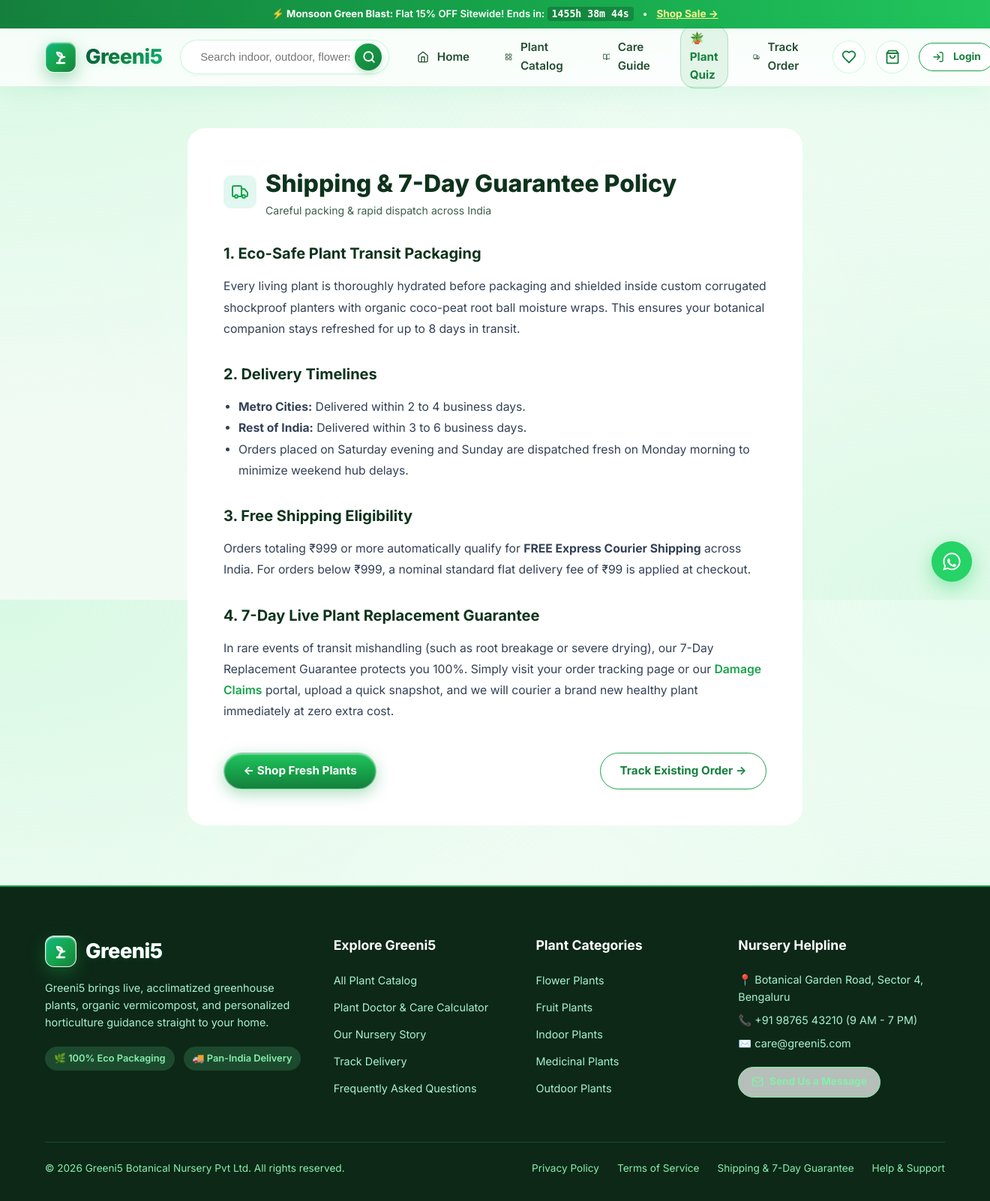
After one commit to krishnavamsi1201/greeni5, a Flask app: page /shipping in a window 1320 px wide. The commit adds this page. Shown: the whole page at 75% size. Run offline with Flask 3, Linux system fonts and the light colour scheme; data comes from the database, SQL or seed files in the repository.

Commit message:
Fix login redirects, add Buy Now button, dedicated policy pages and navigation shortcuts

```diff
--- a/app.py
+++ b/app.py
@@ -82,7 +82,7 @@ def login_required(f):
     def decorated_function(*args, **kwargs):
         if 'user_id' not in session:
             flash('Please log in to continue.', 'warning')
-            return redirect(url_for('login', next=request.url))
+            return redirect(url_for('login', next=request.full_path.rstrip('?')))
         return f(*args, **kwargs)
     return decorated_function
 
@@ -91,7 +91,7 @@ def admin_required(f):
     def decorated_function(*args, **kwargs):
         if 'user_id' not in session:
             flash('Admin authentication required.', 'warning')
-            return redirect(url_for('login', next=request.url))
+            return redirect(url_for('login', next=request.full_path.rstrip('?')))
         user = query_db('SELECT role FROM users WHERE id = ?', (session['user_id'],), one=True)
         if not user or user['role'] != 'admin':
             flash('Access denied. Administrator privileges required.', 'danger')
@@ -917,8 +917,14 @@ def login():
             flash(f"Welcome back, {user['name']}!", 'success')
 
             next_url = request.args.get('next')
-            if next_url and next_url.startswith('/'):
-                return redirect(next_url)
+            if next_url:
+                from urllib.parse import urlparse
+                parsed = urlparse(next_url)
+                if not parsed.netloc or parsed.netloc == request.host:
+                    target = parsed.path
+                    if parsed.query:
+                        target += '?' + parsed.query
+                    return redirect(target)
             if user['role'] == 'admin':
                 return redirect(url_for('admin_dashboard'))
             return redirect(url_for('dashboard'))
@@ -1087,6 +1093,43 @@ def contact():
 @app.route('/faq')
 def faq():
     return render_template('faq.html')
+
+@app.route('/order/track')
+def order_track_redirect():
+    return redirect(url_for('track_lookup'))
+
+@app.route('/admin/login')
+def admin_login_redirect():
+    return redirect(url_for('login', next='/admin'))
+
+@app.route('/my-orders')
+@app.route('/orders')
+def my_orders_redirect():
+    return redirect(url_for('dashboard'))
+
+@app.route('/care-guides')
+def care_guides_redirect():
+    return redirect(url_for('care_tips'))
+
+@app.route('/wishlist')
+def wishlist_redirect():
+    return redirect(url_for('catalog') + '#wishlist')
+
+@app.route('/terms')
+@app.route('/terms-of-service')
+def terms_of_service():
+    return render_template('terms.html')
+
+@app.route('/privacy')
+@app.route('/privacy-policy')
+def privacy_policy():
+    return render_template('privacy.html')
+
+@app.route('/shipping-policy')
+@app.route('/shipping')
+def shipping_policy():
+    return render_template('shipping_policy.html')
+
 
 # ==========================================
 # ADMIN DASHBOARD & MANAGEMENT ROUTES
--- a/static/js/main.js
+++ b/static/js/main.js
@@ -323,6 +323,45 @@ document.addEventListener("DOMContentLoaded", () => {
     });
   });
 
+  // 3b. Instant Buy Now (Direct to Checkout)
+  document.querySelectorAll(".buy-now-btn").forEach(button => {
+    button.addEventListener("click", async (e) => {
+      e.preventDefault();
+      e.stopPropagation();
+
+      const plantId = button.dataset.plantId;
+      if (!plantId) return;
+
+      const qtyInput = document.getElementById("detail-quantity");
+      const quantity = qtyInput ? (parseInt(qtyInput.value) || 1) : 1;
+      const variantInput = document.getElementById("selected-variant-id");
+      const variantId = variantInput ? variantInput.value : "";
+
+      button.disabled = true;
+      button.innerHTML = "<span>Proceeding to Checkout...</span>";
+
+      try {
+        const formData = new FormData();
+        formData.append("quantity", quantity);
+        if (variantId) formData.append("variant_id", variantId);
+
+        await fetch(`/cart/add/${plantId}`, {
+          method: "POST",
+          headers: {
+            "X-Requested-With": "XMLHttpRequest",
+            "Accept": "application/json"
+          },
+          body: formData
+        });
+
+        window.location.href = "/checkout";
+      } catch (err) {
+        console.error("Buy now error:", err);
+        window.location.href = "/checkout";
+      }
+    });
+  });
+
   // 4. AJAX Add-on Combo Add to Cart
   document.querySelectorAll(".ajax-add-addon").forEach(button => {
     button.addEventListener("click", async (e) => {
--- a/templates/base.html
+++ b/templates/base.html
@@ -228,9 +228,10 @@
 
       <div class="footer-bottom">
         <p>&copy; {{ now_year }} Greeni5 Botanical Nursery Pvt Ltd. All rights reserved.</p>
-        <div style="display: flex; gap: 1.5rem;">
-          <a href="{{ url_for('about') }}">Privacy Policy</a>
-          <a href="{{ url_for('faq') }}">Terms of Service</a>
+        <div style="display: flex; gap: 1.5rem; flex-wrap: wrap;">
+          <a href="{{ url_for('privacy_policy') }}">Privacy Policy</a>
+          <a href="{{ url_for('terms_of_service') }}">Terms of Service</a>
+          <a href="{{ url_for('shipping_policy') }}">Shipping & 7-Day Guarantee</a>
           <a href="{{ url_for('contact') }}">Help & Support</a>
         </div>
       </div>
--- /dev/null
+++ b/templates/shipping_policy.html
@@ -0,0 +1,46 @@
+{% extends "base.html" %}
+
+{% block title %}Shipping & Replacement Policy - Greeni5 Botanical Nursery{% endblock %}
+
+{% block content %}
+<div class="container" style="padding-top: 3.5rem; padding-bottom: 5rem; max-width: 860px;">
+  <div style="background: #ffffff; border: 1px solid var(--border); border-radius: var(--radius-lg); padding: 3rem; box-shadow: var(--shadow-sm);">
+    <div style="display: flex; align-items: center; gap: 0.75rem; margin-bottom: 1.5rem;">
+      <div style="width: 44px; height: 44px; border-radius: 10px; background: rgba(16, 185, 129, 0.12); color: var(--primary); display: flex; align-items: center; justify-content: center;">
+        <i data-lucide="truck" style="width: 24px; height: 24px;"></i>
+      </div>
+      <div>
+        <h1 style="font-size: 2rem; font-weight: 800; color: var(--text-main); margin: 0;">Shipping & 7-Day Guarantee Policy</h1>
+        <p style="color: var(--text-muted); font-size: 0.88rem; margin: 0;">Careful packing & rapid dispatch across India</p>
+      </div>
+    </div>
+
+    <div style="color: #334155; line-height: 1.8; font-size: 0.98rem;">
+      <h3 style="font-size: 1.25rem; font-weight: 700; color: var(--text-main); margin-top: 1.75rem; margin-bottom: 0.75rem;">1. Eco-Safe Plant Transit Packaging</h3>
+      <p>Every living plant is thoroughly hydrated before packaging and shielded inside custom corrugated shockproof planters with organic coco-peat root ball moisture wraps. This ensures your botanical companion stays refreshed for up to 8 days in transit.</p>
+
+      <h3 style="font-size: 1.25rem; font-weight: 700; color: var(--text-main); margin-top: 1.75rem; margin-bottom: 0.75rem;">2. Delivery Timelines</h3>
+      <ul style="padding-left: 1.25rem; margin-bottom: 1rem;">
+        <li><strong>Metro Cities:</strong> Delivered within 2 to 4 business days.</li>
+        <li><strong>Rest of India:</strong> Delivered within 3 to 6 business days.</li>
+        <li>Orders placed on Saturday evening and Sunday are dispatched fresh on Monday morning to minimize weekend hub delays.</li>
+      </ul>
+
+      <h3 style="font-size: 1.25rem; font-weight: 700; color: var(--text-main); margin-top: 1.75rem; margin-bottom: 0.75rem;">3. Free Shipping Eligibility</h3>
+      <p>Orders totaling ₹999 or more automatically qualify for <strong>FREE Express Courier Shipping</strong> across India. For orders below ₹999, a nominal standard flat delivery fee of ₹99 is applied at checkout.</p>
+
+      <h3 style="font-size: 1.25rem; font-weight: 700; color: var(--text-main); margin-top: 1.75rem; margin-bottom: 0.75rem;">4. 7-Day Live Plant Replacement Guarantee</h3>
+      <p>In rare events of transit mishandling (such as root breakage or severe drying), our 7-Day Replacement Guarantee protects you 100%. Simply visit your order tracking page or our <a href="{{ url_for('general_claim_replacement') }}" style="color: var(--primary); font-weight: 600;">Damage Claims</a> portal, upload a quick snapshot, and we will courier a brand new healthy plant immediately at zero extra cost.</p>
+    </div>
+
+    <div style="margin-top: 2.5rem; pt: 1.5rem; border-top: 1px solid var(--border); display: flex; justify-content: space-between; align-items: center; flex-wrap: wrap; gap: 1rem;">
+      <a href="{{ url_for('catalog') }}" class="btn btn-primary">
+        ← Shop Fresh Plants
+      </a>
+      <a href="{{ url_for('track_lookup') }}" class="btn btn-outline">
+        Track Existing Order →
+      </a>
+    </div>
+  </div>
+</div>
+{% endblock %}
```
Also changed, not shown: templates/plant_details.html (+5 -2 lines), templates/privacy.html (added, +45 -0 lines), templates/terms.html (added, +45 -0 lines).
